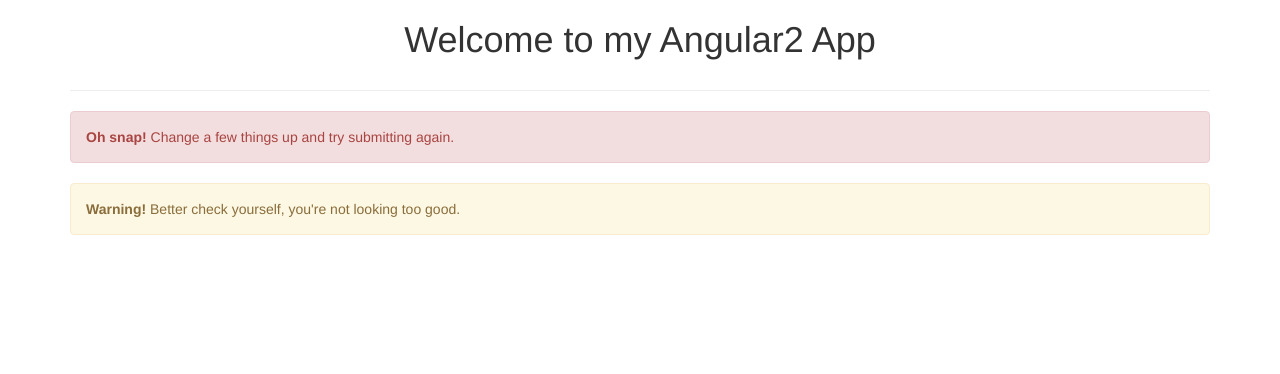
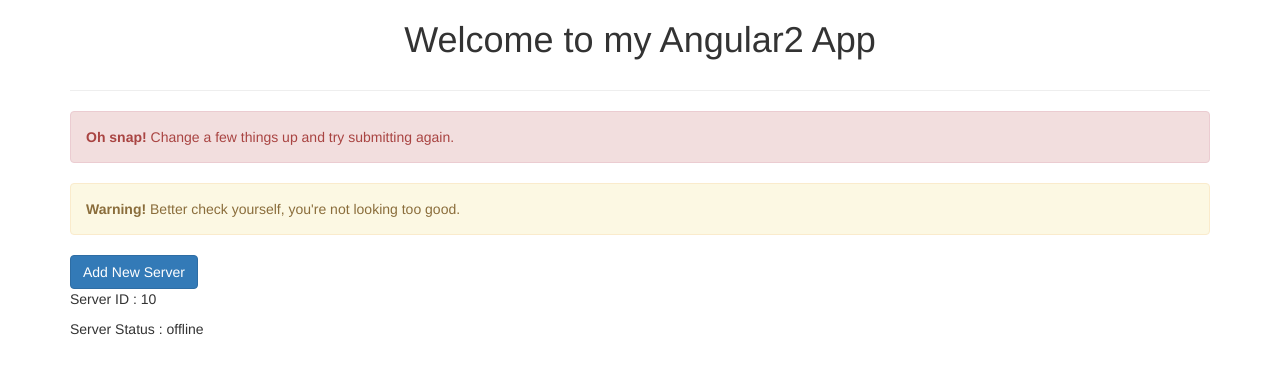
Before and after one commit to chiragdarji/new-app, an Angular app: page / in a window 1280 px wide. Shown: the top 374 px of the page. Built offline with nearby package versions, Linux system fonts and the light colour scheme.

Commit message:
Add new server to learn data binding and event binding

```diff
--- a/src/app/app.component.html
+++ b/src/app/app.component.html
@@ -8,5 +8,8 @@
       <app-alert-error></app-alert-error>
       <app-alert-warning></app-alert-warning>
     </div>
+    <div class="col-xs-12">
+      <app-servers></app-servers>
+    </div>
   </div>
 </div>
--- a/src/app/app.module.ts
+++ b/src/app/app.module.ts
@@ -4,12 +4,14 @@
 import { AppComponent } from './app.component';
 import {ErrorComponent} from './alert/error/error.component'
 import {WarningComponent} from './alert/warning/warning.component';
+import { ServersComponent } from './servers/servers.component';
 
 @NgModule({
   declarations: [
     AppComponent,
     ErrorComponent,
-    WarningComponent
+    WarningComponent,
+    ServersComponent
   ],
   imports: [
     BrowserModule
```
